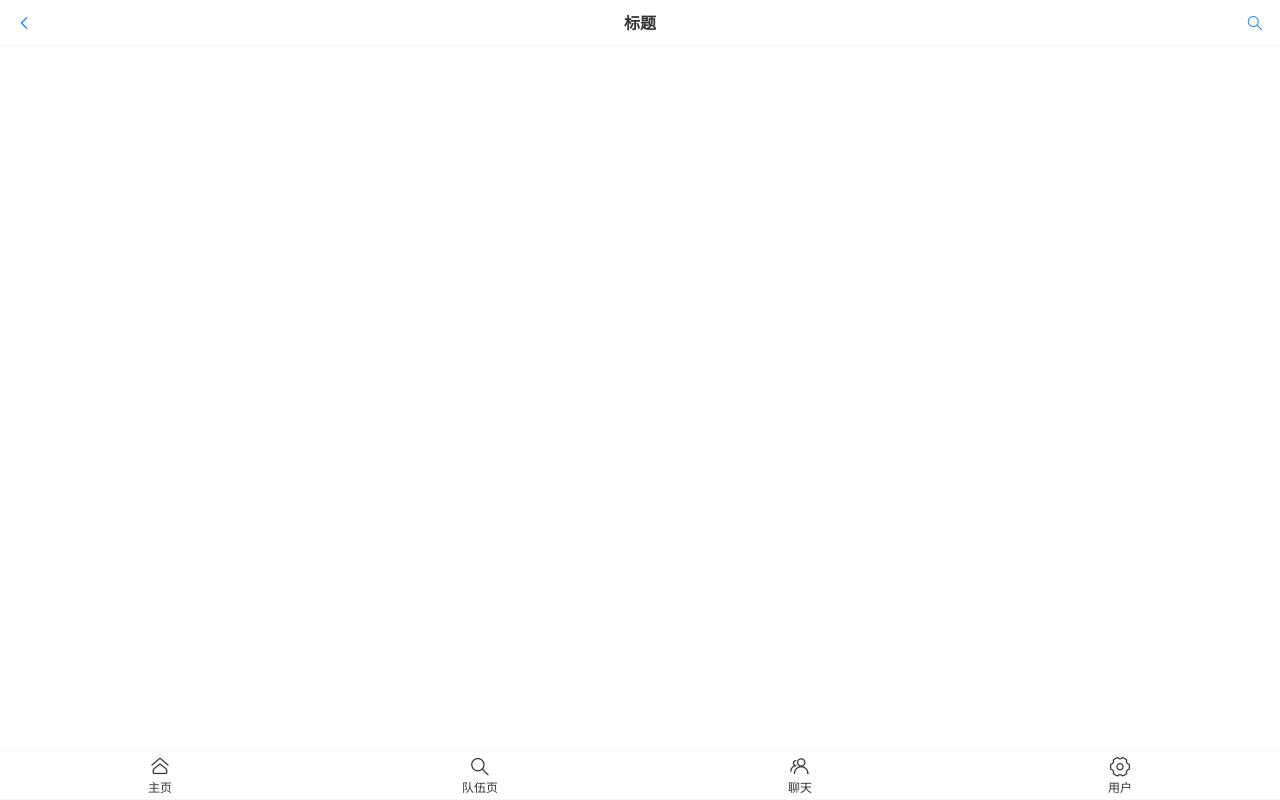
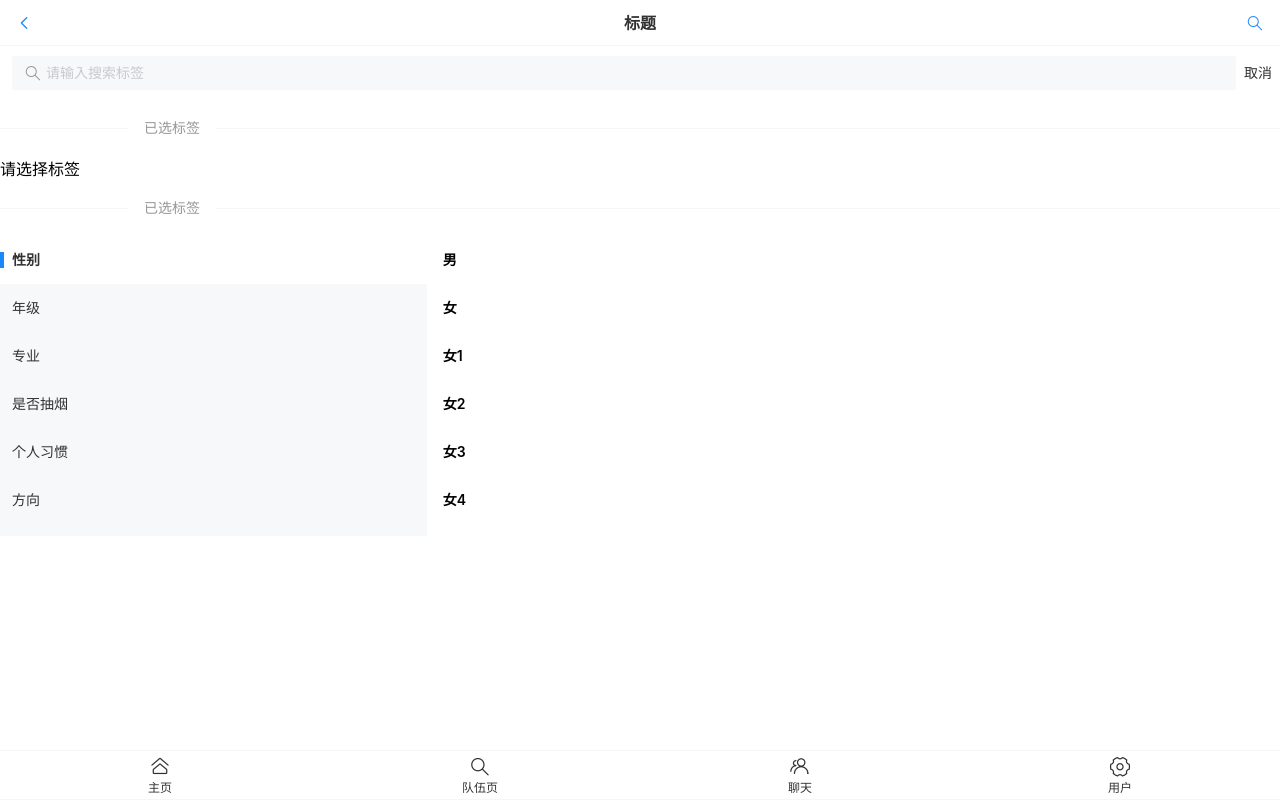
Before and after one commit to mmsyLH/RoomieMatch-frontend, a Vue app: page /#/search in a window 1280 px wide. Before the commit this address had no page. Built offline with nearby package versions, Linux system fonts and the light colour scheme.

Commit message:
标签搜索页完成

```diff
--- a/src/config/router.ts
+++ b/src/config/router.ts
@@ -4,8 +4,7 @@ import Index from "../pages/Index.vue"
 import Team from "../pages/Team.vue";
 import User from "../pages/User.vue";
 import Talk from "../pages/Talk.vue";
-
-
+import SearchPages from "../pages/SearchPages.vue";
 
 
 // 2. 定义一些路由
@@ -16,6 +15,7 @@ const routes = [
     {path: '/team', component: Team},
     {path: '/user', component: User},
     {path: '/talk', component: Talk},
+    {path: '/search', component: SearchPages},
 ]
 
 export default routes;
--- a/src/layouts/BasicLayout.vue
+++ b/src/layouts/BasicLayout.vue
@@ -23,10 +23,14 @@
 
 </template>
 <script setup>
-import {showToast} from "vant";
 
+import {useRouter} from "vue-router";
+
+const router=useRouter()
 const onClickLeft = () => history.back();
-const onClickRight = () => showToast('按钮');
+const onClickRight = () => {
+  router.push("/search");
+};
 
 
 </script>
--- a/src/main.ts
+++ b/src/main.ts
@@ -1,18 +1,20 @@
 import { createApp } from 'vue'
 import App from './App.vue'
-import {Button, Icon, NavBar, Tabbar, TabbarItem,Toast} from 'vant'
 
-// @ts-ignore
+
 import * as VueRouter from 'vue-router';
 import routes from "./config/router.ts";
+import Vant from 'vant';
+import 'vant/lib/index.css';
+const app=createApp(App);
+// app.use(Button);
+// app.use(NavBar)
+// app.use(Icon)
+// app.use(Tabbar);
+// app.use(TabbarItem);
+// app.use(Toast);
+app.use(Vant)
 
-const app=createApp(App);
-app.use(Button);
-app.use(NavBar)
-app.use(Icon)
-app.use(Tabbar);
-app.use(TabbarItem);
-app.use(Toast);
 
 // 3. 创建路由实例并传递 `routes` 配置
 // 你可以在这里输入更多的配置，但我们在这里
@@ -20,6 +22,7 @@ app.use(Toast);
 const router = VueRouter.createRouter({
     // 4. 内部提供了 history 模式的实现。为了简单起见，我们在这里使用 hash 模式。 #
     history: VueRouter.createWebHashHistory(),
+    // @ts-ignore
     routes, // `routes: routes` 的缩写
 })
 app.use(router)
--- /dev/null
+++ b/src/pages/SearchPages.vue
@@ -0,0 +1,160 @@
+<template>
+  <form action="/">
+    <van-search
+        v-model="searchText"
+        show-action
+        placeholder="请输入搜索标签"
+        @search="onSearch"
+        @cancel="onCancel"
+    />
+  </form>
+  <van-divider content-position="left">已选标签</van-divider>
+  <div v-if="activeIds.length === 0">请选择标签</div>
+  <van-row gutter="16" style="padding: 0 16px">
+    <van-col v-for="tag in activeIds">
+      <van-tag  closeable size="small" type="primary" @close="doclose(tag)">
+        {{ tag }}
+      </van-tag>
+    </van-col>
+  </van-row>
+
+  <van-divider content-position="left">已选标签</van-divider>
+  <van-tree-select
+      v-model:active-id="activeIds"
+      v-model:main-active-index="activeIndex"
+      :items="tagList"
+  />
+</template>
+
+<script setup>
+import { ref } from 'vue';
+
+const searchText = ref('');
+
+const originTagList = [
+  {
+    text: '性别',
+    children: [
+      {text: '男', id: '男'},
+      {text: '女', id: '女'},
+      {text: '女1', id: '女1'},
+      {text: '女2', id: '女2'},
+      {text: '女3', id: '女3'},
+      {text: '女4', id: '女4'},
+      {text: '女5', id: '女5'},
+      {text: '女6', id: '女6'},
+      {text: '女7', id: '女7'},
+      {text: '女8', id: '女8'},
+      {text: '女9', id: '女9'},
+      {text: '女10', id: '女10'},
+      {text: '女11', id: '女11'},
+    ],
+  },
+  {
+    text: '年级',
+    children: [
+      {text: '大一', id: '大一'},
+      {text: '大二', id: '大二'},
+      {text: '大三', id: '大三'},
+      {text: '大四', id: '大四'},
+    ],
+  },
+  {
+    text: '专业',
+    children: [
+      {text: '软件工程', id: '软件工程'},
+      {text: '计算机应用', id: '计算机应用'},
+    ],
+  },
+  {
+    text: '是否抽烟',
+    children: [
+      {text: '抽烟', id: '抽烟'},
+      {text: '不抽', id: '不抽'},
+    ],
+  },
+  {
+    text: '个人习惯',
+    children: [
+      {text: '裸睡', id: '裸睡'},
+      {text: '打舍友', id: '打舍友'},
+    ],
+  },
+  {
+    text: '方向',
+    children: [
+      {text: '考研', id: '考研'},
+      {text: '考公', id: '考公'},
+      {text: '就业', id: '就业'},
+    ],
+  },
+  {
+    text: '竞赛',
+    children: [
+      {text: 'ACM', id: 'ACM'},
+      {text: '蓝桥杯', id: '蓝桥杯'},
+    ],
+  },
+];
+//标签列表
+let tagList = ref(originTagList);
+/**
+ *  搜索过滤
+ * @param val
+ */
+const onSearch = (val) => {
+  //1 取出来每个列表的children 拼接成大数组（flatMap）  然后再过滤
+  // activeIds.value= tagItems
+  //     .flatMap(parseTag=>parseTag.children)
+  //     .filter(item=>item.text.includes(searchText.value))
+
+  //2 使用forEach循环遍历tagItems数组中的每个parentTag对象。
+  // 对于每个parentTag对象，它的children属性将被过滤。
+  // 过滤的条件是对于children数组中的每个item对象，
+  // 只保留item.text包含searchText.value的项。
+  // 最终，parentTag的children属性将被更新为过滤后的结果。
+  // tagItems
+  //     .forEach(parentTag => {
+  //       // 对每个parentTag的children进行过滤
+  //       parentTag.children = parentTag.children.filter(
+  //           item => item.text.includes(searchText.value)
+  //       )
+  //     })
+
+  // 将原始的标签列表复制到一个临时变量中
+  tagList.value = originTagList.map(parentTag => {
+    // 复制父级标签对象
+    const tempParentTag = { ...parentTag };
+    // 复制子级标签数组
+    const tempChildren = [...parentTag.children];
+    // 使用搜索关键字过滤子级标签数组
+    tempParentTag.children = tempChildren.filter(item => item.text.includes(searchText.value));
+    return tempParentTag;
+  })
+};
+
+//取消  清空
+const onCancel = () => {
+  searchText.value = '';
+  tagList.value = originTagList;
+};
+
+
+//已选中的标签
+const activeIds = ref([]);
+const activeIndex = ref(0);
+
+
+//关闭标签
+const  doclose = (tag) =>{
+  activeIds.value = activeIds.value.filter(item =>{
+    return item !== tag;
+  })
+
+}
+
+</script>
+
+<style scoped>
+
+</style>
```
Also changed, not shown: components.d.ts (+8 -0 lines).
